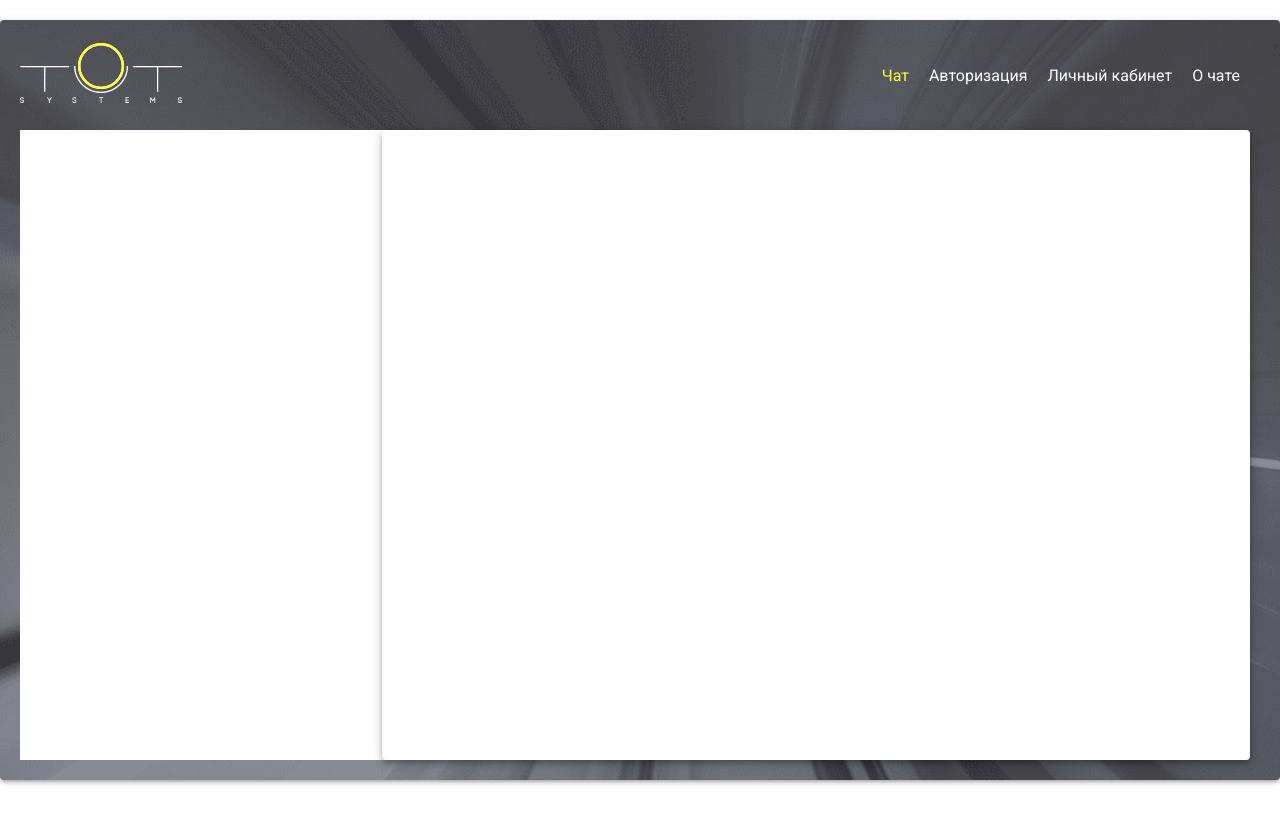
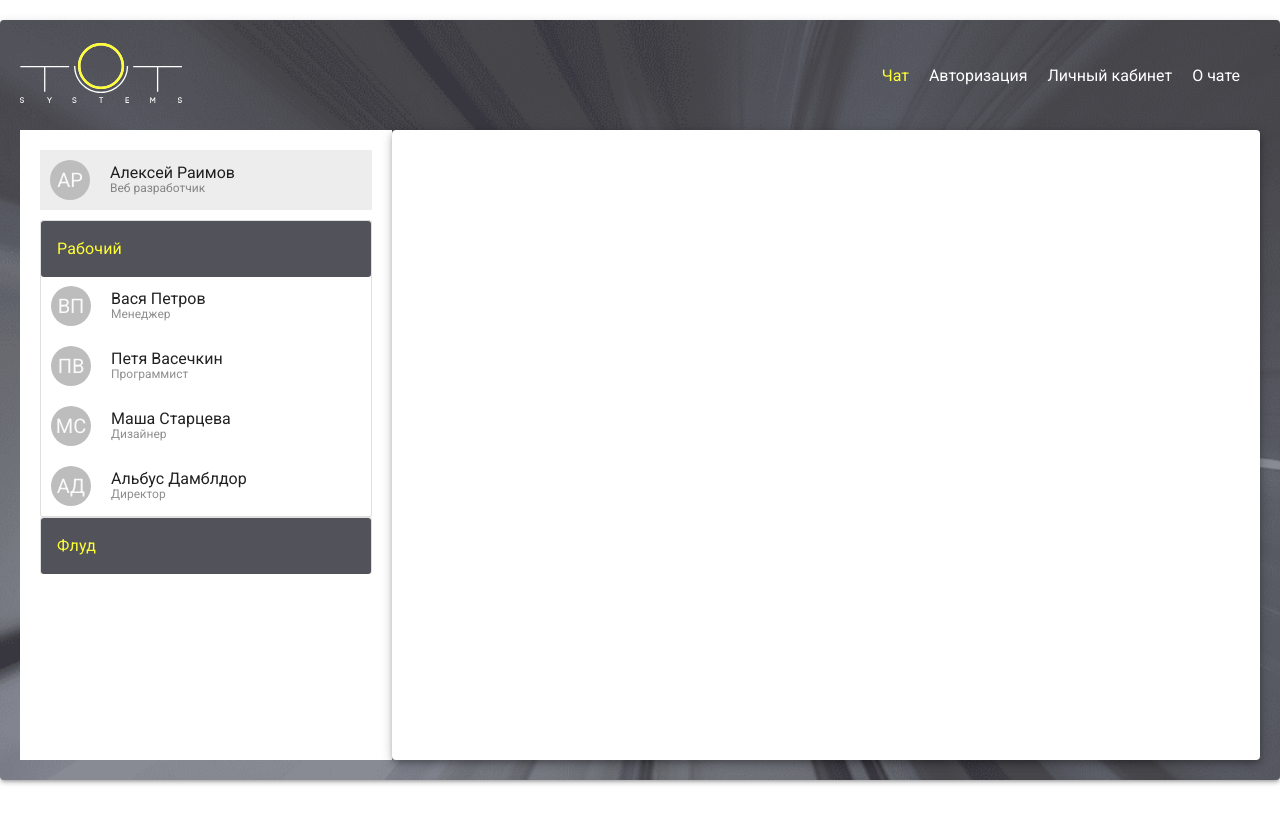
Before and after one commit to Radist-electric/corporate-network, a React (Create React App) app: page / in a window 1280 px wide. Shown: the top 824 px of the page. Built offline with nearby package versions, Linux system fonts and the light colour scheme.

Commit message:
I showed chats for the current user

```diff
--- a/src/components/chat.js
+++ b/src/components/chat.js
@@ -0,0 +1,135 @@
+import { useState } from 'react'
+import { withStyles, makeStyles } from '@material-ui/core/styles'
+import MuiAccordion from '@material-ui/core/Accordion'
+import MuiAccordionSummary from '@material-ui/core/AccordionSummary'
+import Typography from '@material-ui/core/Typography'
+import Avatar from '@material-ui/core/Avatar'
+import { dataUsers } from '../data/dataUsers'
+import { dataChats } from '../data/dataChats'
+
+const useStyles = makeStyles(() => ({
+  person: {
+    padding: '10px',
+    display: 'flex',
+    alignItems: 'center',
+    cursor: 'pointer',
+    '&:hover': {
+      backgroundColor: 'rgba(0, 0, 0, .03)',
+    }
+  },
+  description: {
+    display: 'flex',
+    flexDirection: 'column',
+    marginLeft: '20px'
+  },
+  name: {
+    margin: 0
+  },
+  prof: {
+    margin: 0,
+    fontSize: '12px',
+    opacity: '0.5'
+  },
+  header: {
+    padding: '10px',
+    display: 'flex',
+    alignItems: 'center',
+    marginBottom: '10px',
+    backgroundColor: 'rgba(82, 83, 90, .1)',
+  }
+}))
+
+const Accordion = withStyles({
+  root: {
+    border: '1px solid rgba(0, 0, 0, .125)',
+    borderRadius: '3px',
+    boxShadow: 'none',
+    '&:before': {
+      display: 'none',
+    },
+    '&$expanded': {
+      margin: 'auto',
+    },
+  },
+  expanded: {},
+})(MuiAccordion)
+
+const AccordionSummary = withStyles({
+  root: {
+    backgroundColor: '#52535a',
+    color: '#FFFF33',
+    borderRadius: '3px',
+    marginBottom: -1,
+    minHeight: 56,
+    '&$expanded': {
+      minHeight: 56,
+    },
+  },
+  content: {
+    '&$expanded': {
+      margin: '12px 0',
+    },
+  },
+  expanded: {},
+})(MuiAccordionSummary)
+
+export default function Chats() {
+  const [expanded, setExpanded] = useState('panel1')
+  const [users, setUsers] = useState(dataUsers)
+  const [chats, setChats] = useState(dataChats)
+  const currentUser = 7
+  const classes = useStyles()
+
+  const handleChange = (panel) => (event, newExpanded) => {
+    setExpanded(newExpanded ? panel : false)
+  }
+
+  const accordion = chats.map((item, i) => {
+    // Исключаем чаты, где не состоит текущий пользователь
+    const checkChat = item.users.filter((id) => {
+      return id == currentUser
+    })
+    if (!checkChat.length) return
+    // Перебираем оставшиеся чаты и создаём из данных вёрстку
+    const persons = item.users.map((personId) => {
+      return users.filter((user) => {
+        return user.id == personId
+      })[0]
+    }).map((person, i) => {
+      // Убираем из чатов имя текущего пользователя
+      if (person.id == currentUser) return
+      return (
+        <div className={classes.person} key={i}>
+          <Avatar>{person.firstName[0].toUpperCase()}{person.lastName[0].toUpperCase()}</Avatar>
+          <div className={classes.description}>
+            <p className={classes.name}>{person.firstName} {person.lastName}</p>
+            <p className={classes.prof}>{person.profession}</p>
+          </div>
+        </div>
+      )
+    })
+    return (
+      <Accordion square expanded={expanded === `panel${i + 1}`} onChange={handleChange(`panel${i + 1}`)} key={i}>
+        <AccordionSummary aria-controls={`panel${i + 1}d-conten`} id={`panel${i + 1}d-header`}>
+          <Typography>{item.name}</Typography>
+        </AccordionSummary>
+        {persons}
+      </Accordion>
+    )
+  })
+
+
+  return (
+    <>
+      <div className={classes.header}>
+        <Avatar>{users[currentUser].firstName[0].toUpperCase()}{users[currentUser].lastName[0].toUpperCase()}</Avatar>
+        <div className={classes.description}>
+          <p className={classes.name}>{users[currentUser].firstName} {users[currentUser].lastName}</p>
+          <p className={classes.prof}>{users[currentUser].profession}</p>
+        </div>
+
+      </div>
+      {accordion}
+    </>
+  )
+}
--- a/src/components/header.js
+++ b/src/components/header.js
@@ -27,6 +27,7 @@ const useStyles = makeStyles((theme) => ({
     display: 'flex',
     marginLeft: 'auto',
     [theme.breakpoints.down('sm')]: {
+      zIndex: 1,
       position: 'absolute',
       top: '50px',
       right: 0,
--- /dev/null
+++ b/src/data/dataChats.js
@@ -0,0 +1,14 @@
+export const dataChats = [
+  {
+    name: 'Рабочий',
+    users: [0,1,2,3,7]
+  },
+  {
+    name: 'Флуд',
+    users: [0,1,2,3,4,5,6,7]
+  },
+  {
+    name: 'Закрытый чат',
+    users: [0,1,2,3,4,5,6]
+  },
+]
--- /dev/null
+++ b/src/data/dataUsers.js
@@ -0,0 +1,50 @@
+export const dataUsers =  [
+  {
+    firstName: 'Вася',
+    lastName: 'Петров',
+    profession: 'Менеджер',
+    id: 0
+  },
+  {
+    firstName: 'Петя',
+    lastName: 'Васечкин',
+    profession: 'Программист',
+    id: 1
+  },
+  {
+    firstName: 'Маша',
+    lastName: 'Старцева',
+    profession: 'Дизайнер',
+    id: 2
+  },
+  {
+    firstName: 'Альбус',
+    lastName: 'Дамблдор',
+    profession: 'Директор',
+    id: 3
+  },
+  {
+    firstName: 'Гарри',
+    lastName: 'Поттер',
+    profession: 'Ведущий волшебник',
+    id: 4
+  },
+  {
+    firstName: 'Рон',
+    lastName: 'Уизли',
+    profession: 'Младший волшебник',
+    id: 5
+  },
+  {
+    firstName: 'Гермиона',
+    lastName: 'Грейнджер',
+    profession: 'Старший волшебник',
+    id: 6
+  },
+  {
+    firstName: 'Алексей',
+    lastName: 'Раимов',
+    profession: 'Веб разработчик',
+    id: 7
+  },
+]
--- a/src/pages/ChatPage.js
+++ b/src/pages/ChatPage.js
@@ -1,5 +1,6 @@
 import { makeStyles } from '@material-ui/core/styles'
 import Paper from '@material-ui/core/Paper'
+import Chat from '../components/chat'
 
 const useStyles = makeStyles((theme) => ({
   root: {
@@ -14,14 +15,19 @@ const useStyles = makeStyles((theme) => ({
   },
   chats: {
     width: '30%',
-    [theme.breakpoints.down('xs')]: {
+    [theme.breakpoints.down('md')]: {
+      width: '40%'
+    },
+    [theme.breakpoints.down('sm')]: {
       width: '100%'
     },
   },
   chat: {
     width: '70%',
-    marginLeft: '-10px',
-    [theme.breakpoints.down('xs')]: {
+    [theme.breakpoints.down('md')]: {
+      width: '60%'
+    },
+    [theme.breakpoints.down('sm')]: {
       width: '100%',
       display: 'none',
     },
@@ -31,10 +37,13 @@ const useStyles = makeStyles((theme) => ({
 export const ChatPage = () => {
   const classes = useStyles()
 
+
   return (
     <div className={classes.root}>
-      <Paper elevation={0} className={classes.chats} square/>
-      <Paper elevation={5} className={classes.chat}/>
+      <Paper elevation={0} className={classes.chats} square>
+        <Chat/>
+      </Paper>
+      <Paper elevation={5} className={classes.chat} />
     </div>
   )
 }
```
